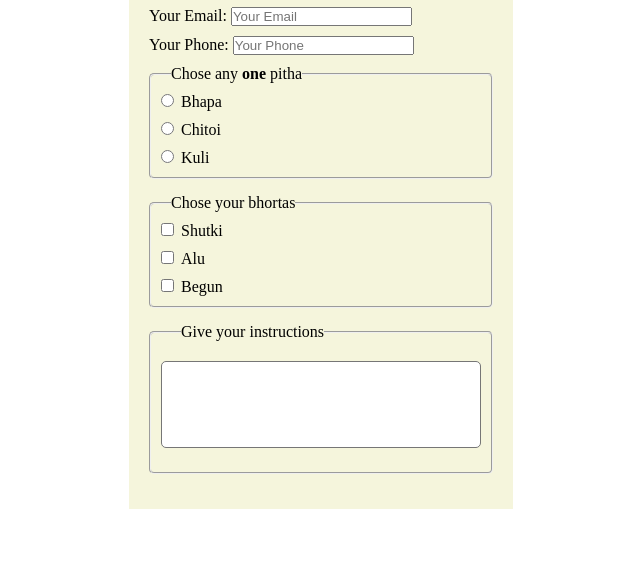
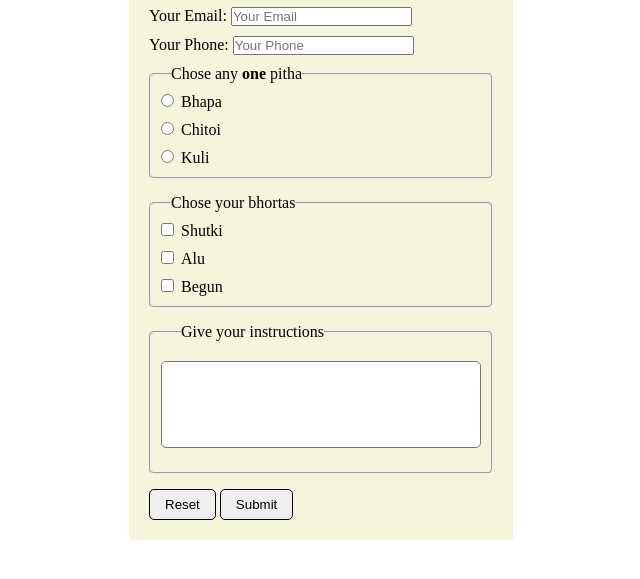
Before and after one commit to NoorTushar/HTML-Tutorial, a plain HTML site: page Prog-Hero-Module-04/pitha-form.html in a window 1280 px wide. Shown: the part 117-696 px from the top of the page, without its empty margins (319-959 px from the left). Drawn offline with Linux system fonts and the light colour scheme.

Commit message:
form buttons added

```diff
--- a/Prog-Hero-Module-04/css/pitha-form.css
+++ b/Prog-Hero-Module-04/css/pitha-form.css
@@ -46,3 +46,14 @@ fieldset label input {
   -o-border-radius: 5px;
   resize: none;
 }
+
+.form-buttons input {
+  padding: 7px 15px;
+  cursor: pointer;
+  border: 1px solid black;
+  border-radius: 5px;
+  -webkit-border-radius: 5px;
+  -moz-border-radius: 5px;
+  -ms-border-radius: 5px;
+  -o-border-radius: 5px;
+}
--- a/Prog-Hero-Module-04/pitha-form.html
+++ b/Prog-Hero-Module-04/pitha-form.html
@@ -69,6 +69,11 @@
             <legend>Give your instructions</legend>
             <textarea name="instruction" id="instruction" rows="5"></textarea>
           </fieldset>
+
+          <div class="form-buttons">
+            <input type="reset" value="Reset" />
+            <input type="submit" value="Submit" />
+          </div>
         </form>
       </section>
     </main>
```
Also changed, not shown: Prog-Hero-Module-04/employee-table.html (added, +23 -0 lines), Prog-Hero-Module-04/css/employee-table.css (added).
